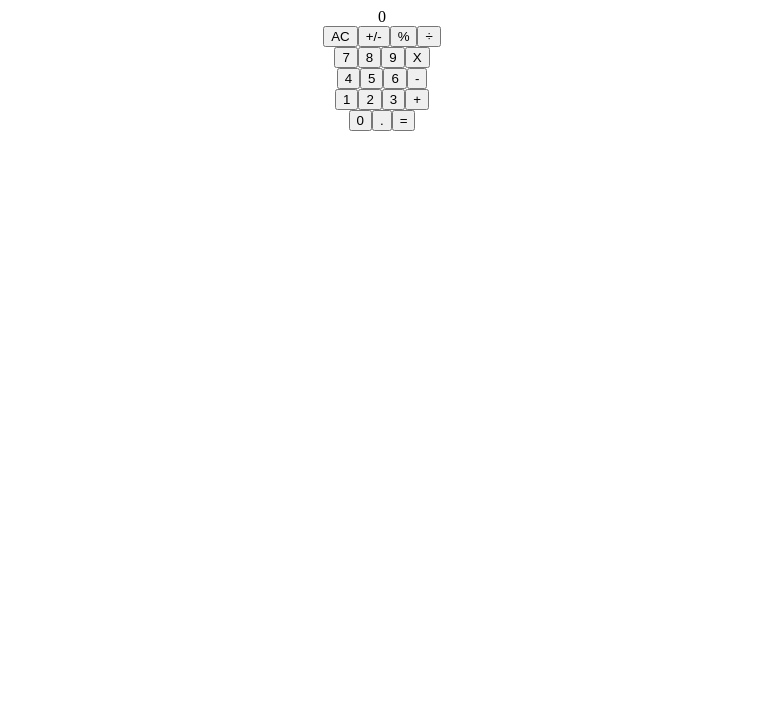
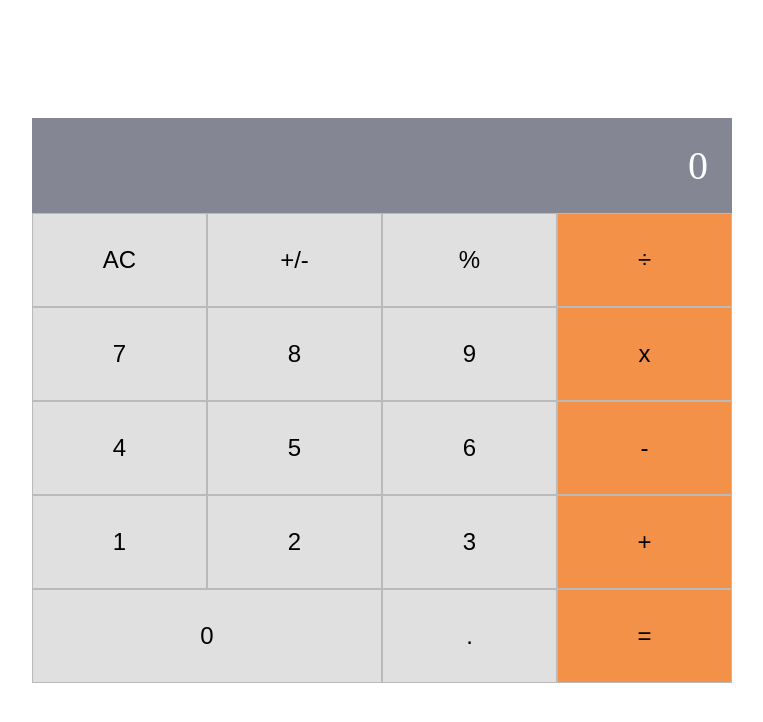
Before and after one commit to Abdoulaye-Thespy/React-Calculator, a React (Create React App) app: page / in a window 1280 px wide. Shown: the top 722 px of the page, without its empty margins (258-1021 px from the left). Built offline with nearby package versions, Linux system fonts and the light colour scheme.

Commit message:
style buttons and display

```diff
--- a/src/App.css
+++ b/src/App.css
@@ -1,3 +1,47 @@
-.App {
-  text-align: center;
+body {
+	display: flex;
+	min-height: 100vh;
+	margin: 0;
+	padding: 0;
+	align-items: center;
+	justify-content: center;
 }
+.app {
+	text-align: center;
+	background-color: aquamarine;
+	width: 700px;
+	display: flex;
+	flex-direction: column;
+}
+
+.display {
+	width: 100%;
+	text-align: right;
+	background-color: #858693;
+	font-size: 2.5rem;
+	box-sizing: border-box;
+	padding: 1.5rem;
+	color: #fff;
+}
+
+.button {
+	width: 25%;
+	background-color: #858693;
+	font-size: 1.5rem;
+	box-sizing: border-box;
+	padding: 2rem;
+	color: #000;
+	border: 0.1rem solid #bababa;
+}
+
+.gray {
+	background-color: #e0e0e0;
+}
+
+.orange {
+	background-color: #f39148;
+}
+
+.fifty{
+  width:50%;
+}
--- a/src/components/App.js
+++ b/src/components/App.js
@@ -5,7 +5,7 @@ import ButtonPanel from './ButtonPanel';
 
 function App() {
   return (
-    <div className="App" id="app">
+    <div className="app" id="app">
       <Display />
       <ButtonPanel />
     </div>
--- a/src/components/Button.js
+++ b/src/components/Button.js
@@ -1,9 +1,9 @@
 import React from 'react';
 import PropTypes from 'prop-types';
 
-function Button({ buttonName }) {
+function Button({ buttonName, className }) {
   return (
-    <button name={buttonName} value={buttonName} type="button">
+    <button name={buttonName} value={buttonName} type="button" className={"button "+ className}>
       {buttonName}
     </button>
   );
--- a/src/components/ButtonPanel.js
+++ b/src/components/ButtonPanel.js
@@ -5,33 +5,33 @@ function ButtonPanel() {
 	return (
 		<div>
 			<div>
-        <Button buttonName="AC" />
-        <Button buttonName="+/-" />
-        <Button buttonName="%" />
-        <Button buttonName="÷" />
+				<Button buttonName="AC" className="gray" />
+				<Button buttonName="+/-" className="gray" />
+				<Button buttonName="%" className="gray" />
+				<Button buttonName="÷" className="orange" />
 			</div>
 			<div>
-        <Button buttonName="7" />
-        <Button buttonName="8" />
-        <Button buttonName="9" />
-        <Button buttonName="X" />
+				<Button buttonName="7" className="gray" />
+				<Button buttonName="8" className="gray" />
+				<Button buttonName="9" className="gray" />
+				<Button buttonName="x" className="orange" />
 			</div>
 			<div>
-        <Button buttonName="4" />
-        <Button buttonName="5" />
-        <Button buttonName="6" />
-        <Button buttonName="-" />
+				<Button buttonName="4" className="gray" />
+				<Button buttonName="5" className="gray" />
+				<Button buttonName="6" className="gray" />
+				<Button buttonName="-" className="orange" />
 			</div>
 			<div>
-        <Button buttonName="1" />
-        <Button buttonName="2" />
-        <Button buttonName="3" />
-        <Button buttonName="+" />
+				<Button buttonName="1" className="gray" />
+				<Button buttonName="2" className="gray" />
+				<Button buttonName="3" className="gray" />
+				<Button buttonName="+" className="orange" />
 			</div>
 			<div>
-        <Button buttonName="0" />
-        <Button buttonName="." />
-        <Button buttonName="=" />
+				<Button buttonName="0" className="fifty gray" />
+				<Button buttonName="." className="gray" />
+				<Button buttonName="=" className="orange" />
 			</div>
 		</div>
 	);
--- a/src/components/Display.js
+++ b/src/components/Display.js
@@ -1,17 +1,18 @@
 import React from 'react';
 import PropTypes from 'prop-types';
+import '../App.css';
 
 function Display(props) {
-  const { result } = props;
-  return <div>{result}</div>;
+	const { result } = props;
+	return <div className="display">{result}</div>;
 }
 
 Display.propTypes = {
-  result: PropTypes.string,
+	result: PropTypes.string
 };
 
 Display.defaultProps = {
-  result: '0',
+	result: '0'
 };
 
 export default Display;
```
Lines whose indentation alone changed are shown as unchanged.
